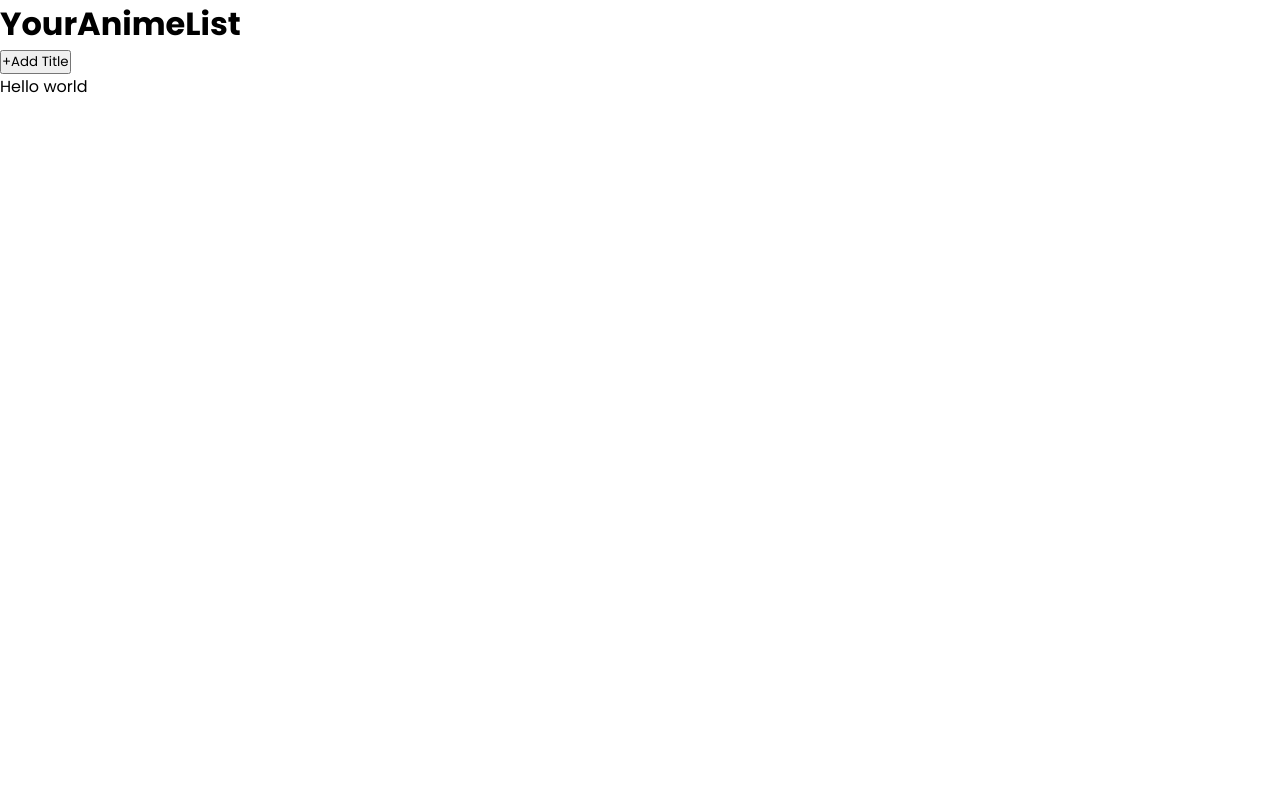
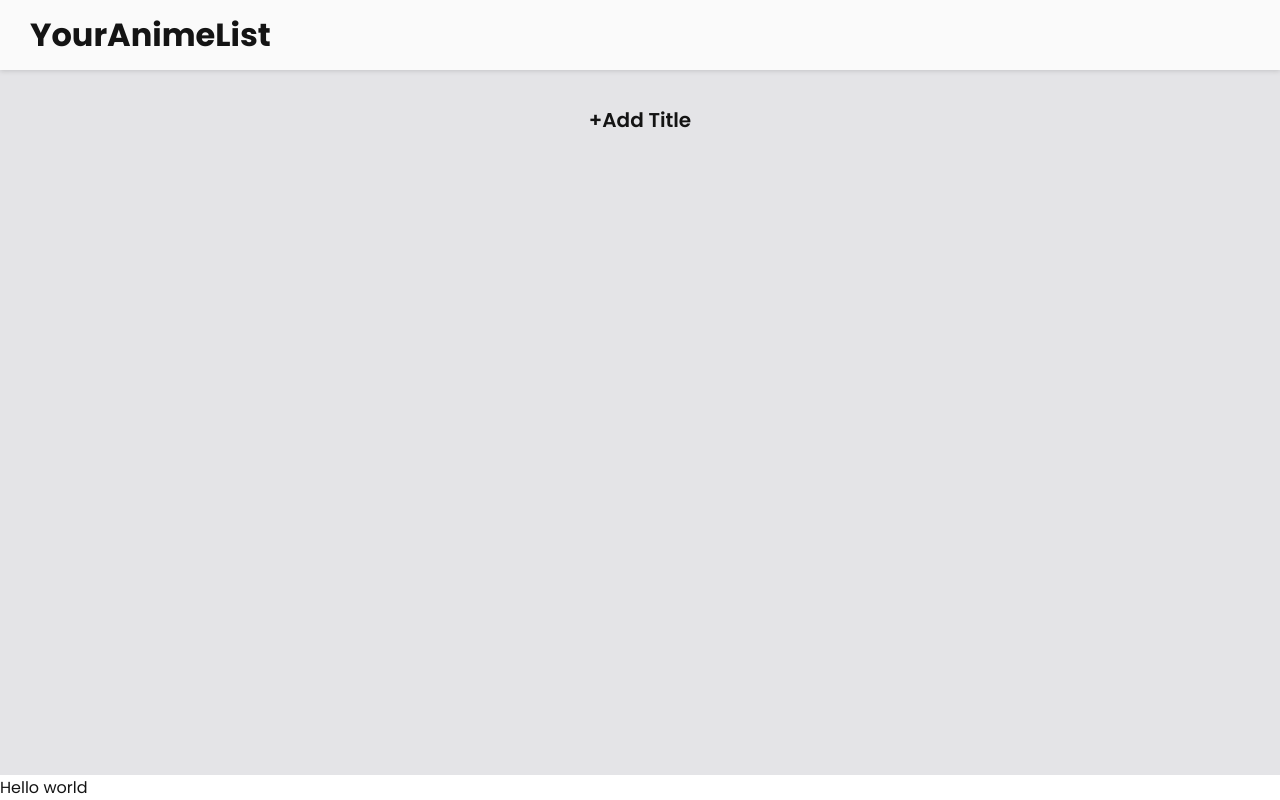
Before and after one commit to qvarkk/anime-watch-list, a plain HTML site: page index.html in a window 1280 px wide. Drawn offline with Linux system fonts and the light colour scheme.

Commit message:
Added main styles

```diff
--- a/style.css
+++ b/style.css
@@ -1,14 +1,21 @@
 :root {
-  --color-50: #f5f3ff;
-  --color-100: #ede9fe;
-  --color-200: #ddd6fe;
-  --color-300: #c4b5fd;
-  --color-400: #a78bfa;
-  --color-500: #8b5cf6;
-  --color-600: #7c3aed;
-  --color-700: #6d28d9;
-  --color-800: #5b21b6;
-  --color-900: #4c1d95;
+  --color-50: #fafafa;
+  --color-100: #f4f4f5;
+  --color-200: #e4e4e7;
+  --color-300: #d4d4d8;
+  --color-400: #a1a1aa;
+  --color-500: #71717a;
+  --color-600: #52525b;
+  --color-700: #3f3f46;
+  --color-800: #27272a;
+  --color-900: #18181b;
+  --color-990: #141414;
+
+  --fs-300: 1rem;
+  --fs-400: 1.25rem;
+  --fs-500: 1.5rem;
+  --fs-600: 1.75rem;
+  --fs-700: 2rem;
 }
 
 *,
@@ -18,7 +25,12 @@
   padding: 0;
   box-sizing: border-box;
   font-family: "Poppins", sans-serif;
-  color: ;
+  color: var(--color-990);
+}
+
+html,
+body {
+  height: 100%;
 }
 
 a {
@@ -26,23 +38,74 @@ a {
   text-decoration: none;
 }
 
-.show-anime {
-  width: 900px;
-  height: 500px;
-  margin: 50px auto;
-  color: #fff;
-  background-color: #000;
+/*End "global styles", idk how this called
+  Header Start*/
+
+.box {
+  display: flex;
+  flex-flow: column;
+  height: 100%;
+}
+
+.header {
+  width: 100vw;
+  flex: 0 1 70px;
+  background-color: var(--color-50);
+  box-shadow: 0 1px 5px rgba(0, 0, 0, 0.15);
+  z-index: 10;
+}
+
+.header-container {
+  max-width: 1250px;
+  height: 100%;
+  margin: 0 auto;
   display: flex;
   align-items: center;
-  font-size: 25px;
-  gap: 5px;
-  padding: 5px;
 }
 
-.anime-card {
-  width: 200px;
-  padding: 20px;
-  background-color: #fff;
-  border-radius: 15px;
-  color: #000;
+.header-container > a {
+  margin-left: 15px;
 }
+
+/*Header End
+  Main Start */
+
+.main {
+  flex: 1 1 auto;
+  background-color: var(--color-200);
+}
+
+.main-container {
+  max-width: 1200px;
+  margin: 30px auto;
+  display: flex;
+  flex-direction: column;
+  justify-content: center;
+  align-items: center;
+}
+
+.new-title {
+  width: fit-content;
+  padding: 5px 20px;
+  background-color: transparent;
+  border: none;
+  font-size: var(--fs-400);
+  font-weight: 600;
+  border-radius: 20px;
+}
+
+.new-title:hover {
+  background-color: rgba(0, 0, 0, 0.09);
+}
+
+.new-title:active {
+  background-color: rgba(0, 0, 0, 0.18);
+}
+
+.titles-grid {
+  display: grid;
+  grid-template: repeat(auto-fit, minmax(200px, 1fr)) / repeat(
+      auto-fit,
+      minmax(200px, 1fr)
+    );
+}
```
